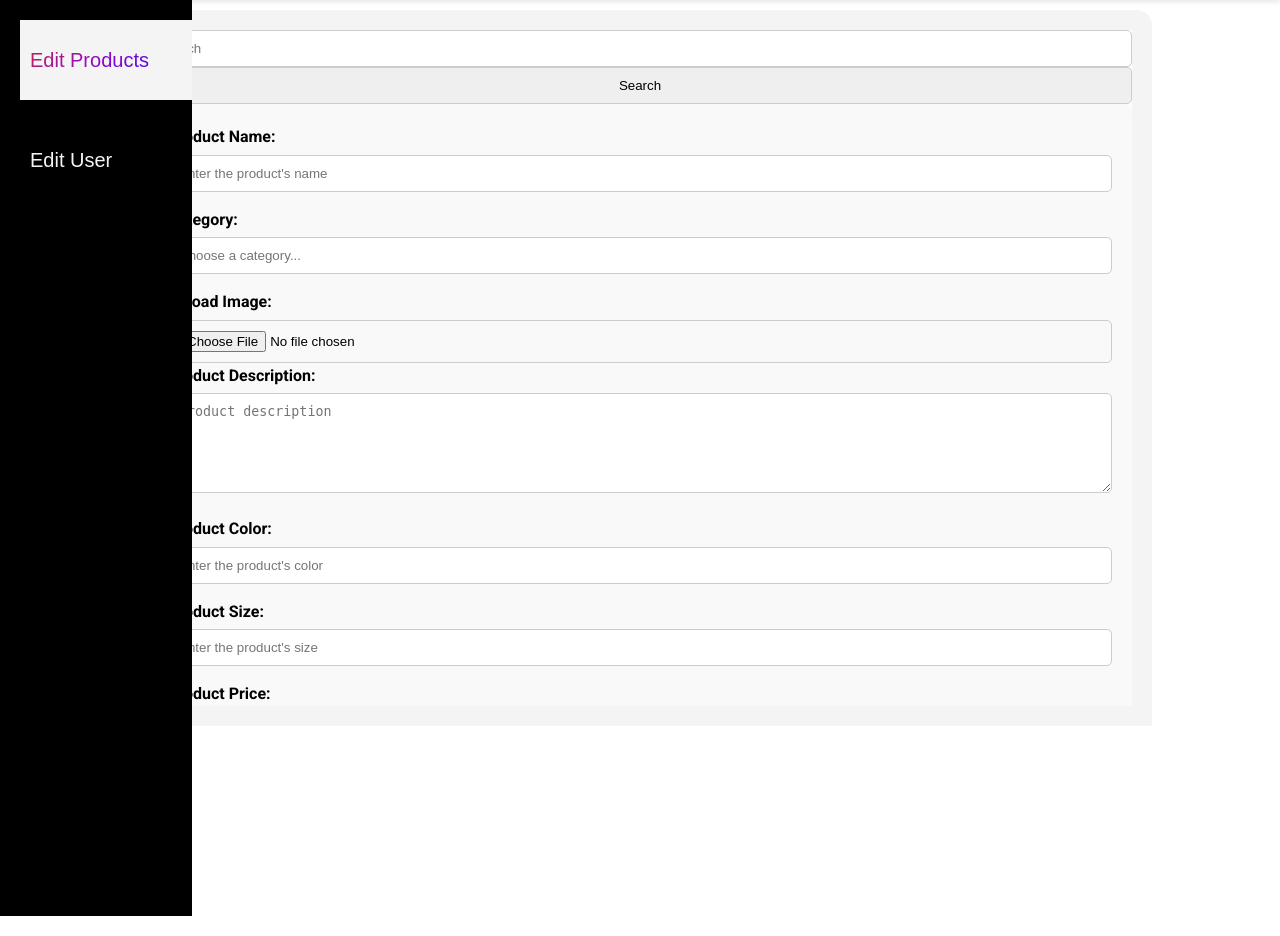
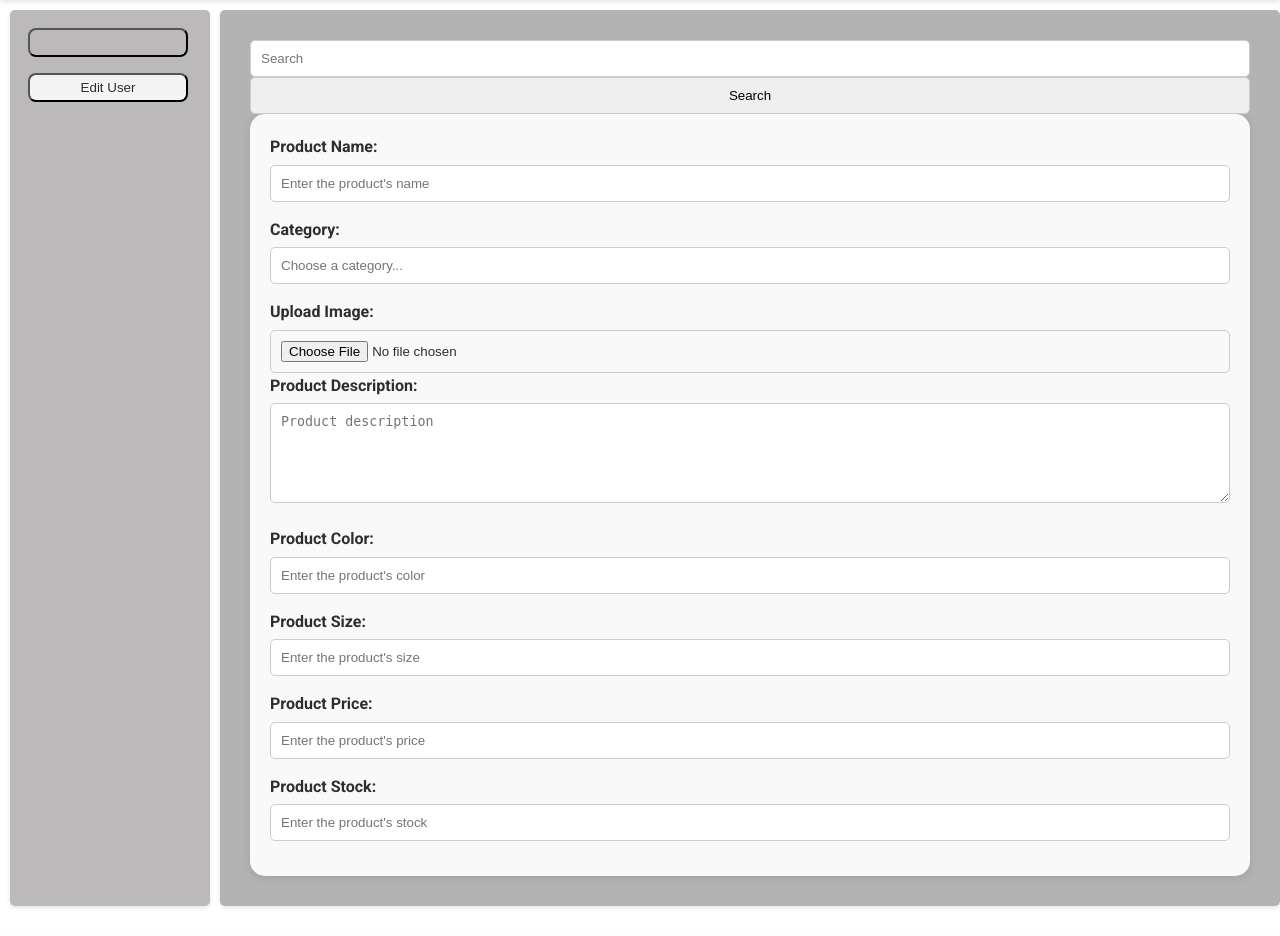
Before and after one commit to 0x00K1/TechSavvies, a PHP site: page /root/root.php in a window 1280 px wide. Shown: the part 60-996 px from the top of the page. After the commit the page ends 968 px from the top, so only its background shows below. Run offline with PHP 8.4, Linux system fonts and the light colour scheme.

Commit message:
Fixed design (still not complete)

```diff
--- a/assets/css/root.css
+++ b/assets/css/root.css
@@ -1,86 +1,100 @@
 
 :root {   /*better to link it*/
+
     --primary-color: #000000;
     --secondary-color: #f4f4f4;
     --accent-color: #c9d6df;
     --light-bg: #f9f9f9;
-  --text-color: #000000;
-  --header-bg: #000; /* Changed from rgba(34, 34, 34, 0.9) to black */
+    --text-color: #2d2d2d; /* Increased text contrast */
+    --header-bg: #000;      /* Kept as black for strong contrast */
     --gradient: linear-gradient(135deg, #667eea, #764ba2);
-  --links-color: linear-gradient(135deg, #d42d2d, #8d07cc, #0117ff); /*moved it from a:hover to use it again in root buttons @anana0dev*/
+    --links-color: linear-gradient(135deg, #d42d2d, #8d07cc, #0117ff);
+
+
 }
 /* ==================
 root toolbar (WIP)
 =================== */
 .Boss{
   display: flex;
-  min-height: 100vh;
-  width: 100%;
+  height: calc(100vh - 80px);
+  margin-top: 70px;
 }
 .funcarea {
-    background:  var(--secondary-color); /*  #7979dc a nicer color*/
-    border-top-left-radius: 15px;
-    border-top-right-radius: 15px;
-    position: fixed;
-    top: 70px; /* Position below the header */
-    left: 10%;
-    width: 80%;
-    display: flex; /* Use flexbox to arrange toolbar and container */
-    flex-direction: column; /* Stack toolbar and container vertically */
+  position: relative;
+  width: 85%;
+  margin-left: 10px;
+  padding: 10px;
+  background-color: #b4b3b3;
+  border-radius: 5px;
+  box-shadow: 0 2px 4px rgba(0, 0, 0, 0.1);
+  overflow-y: auto; /* Enable vertical scrolling if content exceeds the height */
+  }
 
+/* Base toolbar styling */
+.toolbar {
+  margin-left: 10px;
+  width: 15%;
+  min-width: 200px;
+  background-color: #bbb9b9;
+  padding: 10px;
+  box-shadow: 0 2px 4px rgba(0, 0, 0, 0.1);
+  border-radius: 5px;
 }
-  .toolbar {
-    background-color: var(--primary-color);
-    position: sticky;
-    width: 15%;
-    height: calc(100%-70px);
-    margin-top: 60px;
-    z-index: 10000000;/*becuase header in the way*/
-  }
-  .toolbar_buttons{
+
+/* Button container styling */
+.toolbar__buttons {
+  display: flex;
   height: 100%;
   width: 100%;
+  /*padding: 0 20px;  Add some side padding */
 }
 
-  .toolbar_buttons div{
-    margin: 20px;
-    margin-right: 0px;
-    height: 80px;
+/* Individual button styling */
+.toolbar button {
+  position: relative;
+  padding: 5px 20px;
+  border-radius: 8px;
   background-color: var(--secondary-color);
-  }
-  .toolbar button {
-    padding: 10px;
-   border: none;
-   background-color: var(--primary-color);
-   color: var(--secondary-color);
-   height: 100%;
-   width: 100%;
-   font-size: 20px;
-   text-align: left;
+  color: var(--text-color);
+  cursor: pointer;
+  transition: all 0.3s ease;
+  margin: 8px;
+  min-width: 160px; /* Minimum width for button spacing */
 }
 
-  .toolbar  button:hover {
-   background-color:var(--accent-color);
-   color :var(--text-color);
-   scale: -5px;
+/* Active state styling */
+.toolbar button.active {
+  background-color: var(--links-color);
+  color: transparent;
+  background-clip: text;
+  -webkit-background-clip: text;
 }
 
-
-  .toolbar  button.active{
-    background: var(--links-color);
-    background-clip: text;
-    -webkit-background-clip: text;
-    -webkit-text-fill-color: transparent;
+/* Hover effect */
+.toolbar button:hover {
+  background-color: var(--accent-color);
+  transform: scale(1.05); /* Subtler scaling */
+  box-shadow: 0 3px 6px rgba(255, 255, 255, 0.2);
 }
 
+/* Focus state for accessibility */
+.toolbar button:focus {
+  outline: none;
+  border-radius: 10px;
+  box-shadow: 0 0 0 3px rgba(var(--accent-color-rgb), 0.4);
+}
+
+/* Optional: Add a divider between buttons */
+.toolbar__button-separator {
+  width: 1px;
+  height: 50%;
+  background-color: var(--text-color);
+  margin-left: 8px;
+}
 
   .content-container {
     margin: 20px;
-    background-color: #fff;
-    margin-top: 20px;
-    max-height: calc(100vh - 300px);
-    overflow-y: auto;
-
   }
   .content {
     background-color: var(--light-bg);
```
Lines whose indentation alone changed are shown as unchanged.
